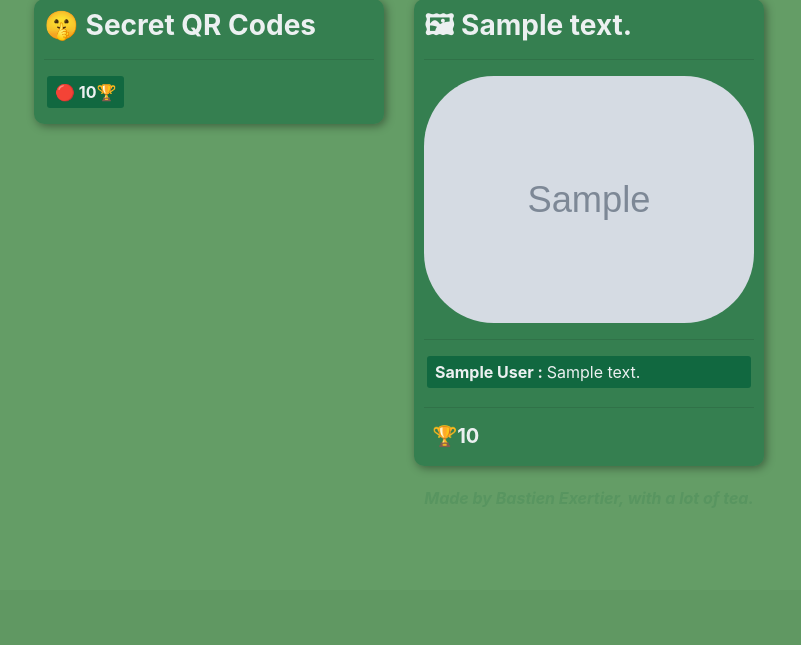
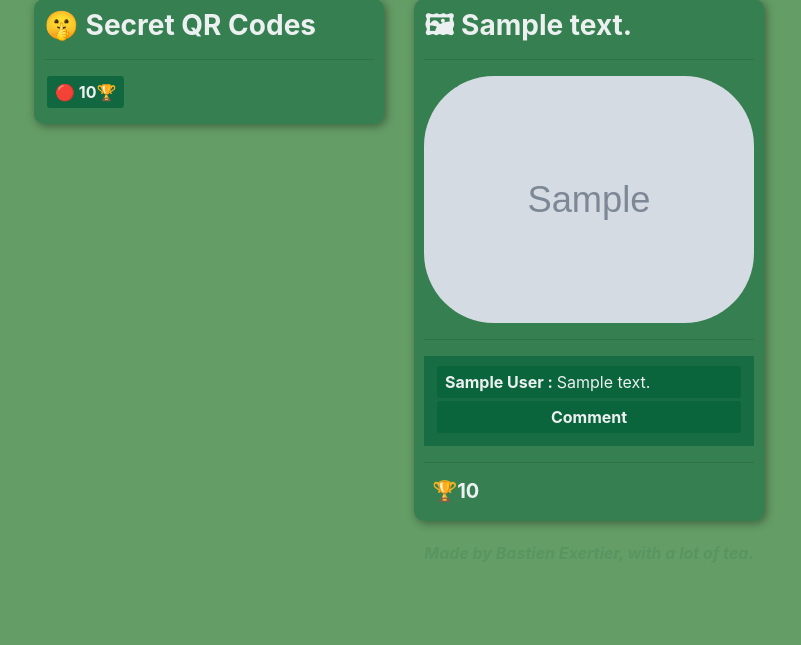
Before and after one commit to bastienexertier/picturegame, a Flask app: page /team/1 in a window 1280 px wide. Shown: the part 352-997 px from the top of the page, without its empty margins (51-852 px from the left). Before the commit the page ends 823 px from the top, so only its background shows below. Run offline with Flask 2, Linux system fonts and the light colour scheme; tables that the repository leaves empty hold one stand-in row (values such as "Sample post"); grey boxes marked "Sample" are stand-in pictures; some libraries are stand-ins or nearby versions.

Commit message:
possibilite de poster des comments

```diff
--- a/app.py
+++ b/app.py
@@ -1,7 +1,7 @@
 """ fichier controlleur de l'appli """
 
 from os.path import join
-from flask import Flask, render_template, request, redirect, session, send_file
+from flask import Flask, render_template, request, redirect, session, send_file, Response
 from flask_basicauth import BasicAuth
 
 import colors
@@ -9,6 +9,7 @@ from model import db
 from model.user import User, Team, load_medals
 from model.objective import Objective, Picture, save_file
 from model.qrcode import QRCode, FoundQR
+from model.comment import Comment
 
 app = Flask(__name__)
 app.secret_key = 'turbo prout prout'
@@ -145,7 +146,7 @@ def add_picture():
 def delete_picture():
 	""" supprime l'image si user est l'owner de son equipe """
 	user = User.query.get(getter_user(session))
-	pic = Picture.query.get((user.team.id, request.args['obj']))
+	pic = Picture.query.get(request.args['pic'])
 
 	if pic.team.owner == user:
 		db.session.delete(pic)
@@ -190,6 +191,20 @@ def found_qrcode(qr_key):
 		db.session.add(FoundQR(team_id=team['id'], qr_id=qr_key))
 		db.session.commit()
 	return render_template('find_qr.html', team=team, exists=True, already=found, qrcode=qrcode)
+
+# ================================== COMMENT ==================================
+
+@app.route('/comment', methods=['POST'])
+def post_comment():
+	""" post un commentaire """
+	print(request.json)
+	if (user_id := session.get('user', False)):
+		pic = Picture.query.get(request.json['pic'])
+		comment = Comment(text=request.json['text'], user_id=user_id)
+		pic.comments.append(comment)
+		db.session.commit()
+		return Response(status=201)
+	return Response(status=403)
 
 # =================================== ADMIN ===================================
 
@@ -248,7 +263,7 @@ def delete_obj():
 @basic_auth.required
 def admin_delete_picture():
 	""" suppression d'une photo en tant qu'admin """
-	db.session.delete(Picture.query.get((request.args['team'], request.args['obj'])))
+	db.session.delete(Picture.query.get(request.args['pic']))
 	db.session.commit()
 	return redirect('/admin')
 
@@ -256,7 +271,7 @@ def admin_delete_picture():
 @basic_auth.required
 def admin_accept_picture():
 	""" changement du status d'une photo """
-	Picture.query.get((request.args['team'], request.args['obj'])).status = 1
+	Picture.query.get(request.args['pic']).status = 1
 	db.session.commit()
 	return redirect('/admin')
 
--- a/model/comment.py
+++ b/model/comment.py
@@ -10,8 +10,6 @@ class Comment(db.Model):
 
 	text = db.Column(db.String)
 
-	user = db.relationship('User')
-
 	def __repr__(self):
 		return f'<Comment on {self.picture} by {self.user.name} : {self.text}>'
 
--- a/model/user.py
+++ b/model/user.py
@@ -12,7 +12,7 @@ class User(db.Model):
 	id = db.Column(db.Integer, primary_key=True)
 	name = db.Column(db.String(), nullable=False, unique=True)
 
-	team_id = db.Column(db.Integer, db.ForeignKey('team.id'))
+	team_id = db.Column(db.Integer, db.ForeignKey('team.id', use_alter=True))
 	team = db.relationship(
 		'Team',
 		backref=db.backref('users', uselist=True),
@@ -20,6 +20,7 @@ class User(db.Model):
 		foreign_keys=team_id,
 		post_update=True
 	)
+	comments = db.relationship('Comment', backref='user', cascade='all, delete')
 
 	def __repr__(self):
 		return f'<User {self.name} in {self.team.name if self.team else None}>'
--- a/static/css/style.css
+++ b/static/css/style.css
@@ -182,6 +182,17 @@ label {
 	padding-left: 0px;
 }
 
+
+.comments {
+	max-height: 120px;
+	overflow-y: scroll;
+	padding: 10px;
+	-ms-overflow-style: none;  /* IE and Edge */
+	scrollbar-width: none;  /* Firefox */
+}
+.comments::-webkit-scrollbar {
+	display: none;
+}
 .comment {
 }
 .comment > span {
@@ -191,3 +202,6 @@ label {
 .comment > span > span {
 	font-weight: normal;
 }
+.new-comment {
+	cursor: pointer;
+}
--- /dev/null
+++ b/static/js/http.js
@@ -0,0 +1,26 @@
+class Fetch {
+  constructor(method, url, json) {
+    this.method = method;
+    this.url = url;
+    this.json = json;
+  }
+
+  fetch() {
+    const response = fetch(this.url, {
+      method: this.method,
+      headers: {
+        'Accept': 'application/json',
+        'Content-Type': 'application/json'
+      },
+      body: JSON.stringify(this.json)
+    });
+    return response;
+  }
+}
+
+class HTTP {
+  static get(url, json) {return new Fetch('GET', url, json).fetch();}
+  static post(url, json) {return new Fetch('POST', url, json).fetch();}
+  static put(url, json) {return new Fetch('PUT', url, json).fetch();}
+  static delete(url, json) {return new Fetch('DELETE', url, json).fetch();}
+}
--- a/templates/admin.html
+++ b/templates/admin.html
@@ -96,9 +96,9 @@
 							{% for pic in pics %}
 								<div>
 									<div class="obj-row">
-										<a href="/admin/picture/delete?team={{ team.id }}&obj={{ pic.objective.id }}">&#x274C;</a>
+										<a href="/admin/picture/delete?pic={{ pic.id }}">&#x274C;</a>
 										<h6>{{ pic.objective.description }}</h6>
-										<a href="/admin/picture/accept?team={{ team.id }}&obj={{ pic.objective.id }}">&#x2705;</a>
+										<a href="/admin/picture/accept?pic={{ pic.id }}">&#x2705;</a>
 									</div>
 									<img class="obj-img" src="/picture/{{ pic.filename }}">
 								</div>
--- a/templates/footers.html
+++ b/templates/footers.html
@@ -1,3 +1,4 @@
 <script src="{{ url_for('static', filename='js/bootstrap/jquery.min.js') }}"></script>
 <script src="{{ url_for('static', filename='js/bootstrap/popper.min.js') }}"></script>
 <script src="{{ url_for('static', filename='js/bootstrap/bootstrap.min.js') }}"></script>
+<script src="{{ url_for('static', filename='js/http.js') }}"></script>
--- a/templates/team_page.html
+++ b/templates/team_page.html
@@ -16,6 +16,9 @@
 		}
 		.box-list > span {
 			background-color: {{ team.colors[0] }}C0;
+		}
+		.comments {
+			background-color: {{ team.colors[0] }}A0;
 		}
 		.footnote {
 			color: {{ team.colors[0] }}20;
@@ -125,22 +128,28 @@
 			{% endif %}
 
 			{% for obj in objectives %}
+				{% set pic = pictures[obj.id] %}
 			<div class="col-12 col-md-6 col-xl-4 element-container">
 				<div class="element">
 					<h3>&#x1F5BC; {{ obj.description }}</h3>
 					<hr>
 					{% if obj.id in pictures %}
-						{% if edit or pictures[obj.id].status == 1 or is_admin %}
-							<img class="obj-img" src="/picture/{{ pictures[obj.id].filename }}">
+						{% if edit or pic.status == 1 or is_admin %}
+							<img class="obj-img" src="/picture/{{ pic.filename }}">
 
-							{% if pictures[obj.id].comments %}
-								<hr>
-								{% for comment in pictures[obj.id].comments %}
+
+							<hr>
+							<div class="comments">
+								{% for comment in pic.comments %}
 									<div class="box-list comment">
 										<span>{{ comment.user.name }} : <span>{{ comment.text }}</span></span>
 									</div>
 								{% endfor %}
-							{% endif %}
+								<div class="box-list comment text-center">
+									<span class="new-comment" onclick="send_comment('{{ pic.id }}')">Comment</span>
+								</div>
+							</div>
+
 
 						{% else %}
 							<h1 class="text-center">&#x1F622;</h1>
@@ -162,7 +171,7 @@
 						{% if obj.id in pictures and edit %}
 							<h5 class="obj-points">
 								{% if user.id == team['owner']['id'] %}
-								<a href="/team/picture/delete?obj={{ obj.id }}" onclick="return delete_picture()">
+								<a href="/team/picture/delete?pic={{ pic.id }}" onclick="return delete_picture()">
 									&#x274C;
 								</a>
 								{% else %}
@@ -194,6 +203,10 @@
 		function change_owner(username) {
 			return confirm(`Make ${username} the leader of the team?`)
 		}
+		function send_comment(pic_id){
+				let text = prompt();
+				HTTP.post('/comment', {pic: pic_id, text: text}).then(Location.reload);
+		}
 	</script>
 </body>
 </html>
```
